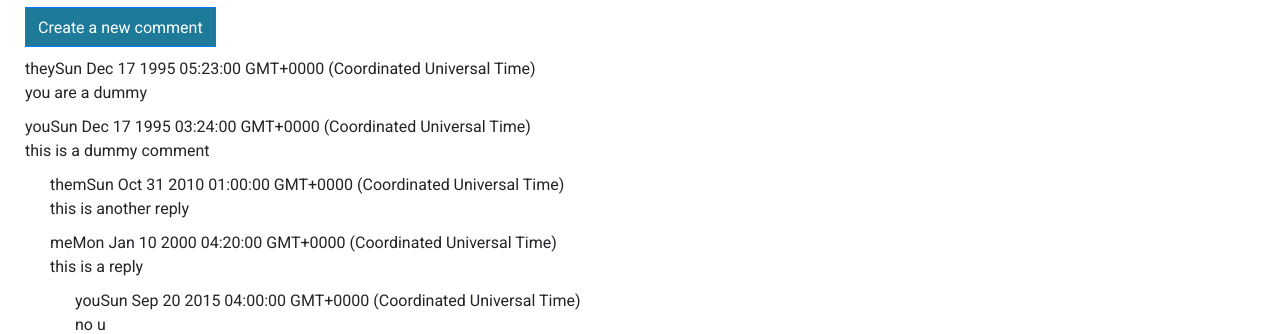
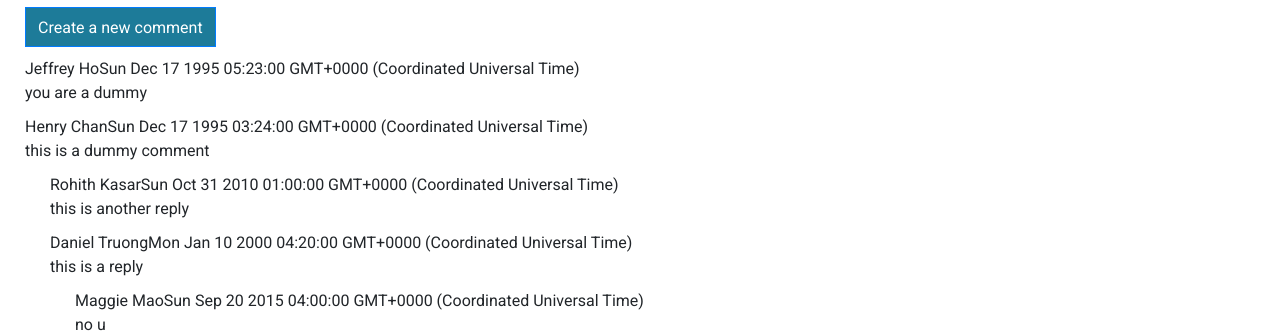
Before and after one commit to y-e-e-t-c-o-d-e/tag.it, a React (Create React App) app in the folder client/: page / in a window 1280 px wide. Shown: the part 793-1127 px from the top of the page. Built offline with nearby package versions, Linux system fonts and the light colour scheme; no server answers; sample sign-in values are in the browser's storage.

Commit message:
changed hardcoded comments to have names

```diff
--- a/client/src/pages/Home/index.jsx
+++ b/client/src/pages/Home/index.jsx
@@ -16,19 +16,19 @@ const Home = ({ currentUser, match }) => {
     // testing purposes
     const comments = [
         {
-            author: "you",
+            author: "Henry Chan",
             uuid: 1,
             time: new Date('December 17, 1995 03:24:00'),
             content: "this is a dummy comment",
             childList: [
                 {
-                    author: "me",
+                    author: "Daniel Truong",
                     uuid: 2,
                     time: new Date('January 10, 2000 04:20:00'),
                     content: "this is a reply",
                     childList: [
                         {
-                            author: "you",
+                            author: "Maggie Mao",
                             uuid: 3,
                             time: new Date('September 20, 2015 04:00:00'),
                             content: "no u",
@@ -37,7 +37,7 @@ const Home = ({ currentUser, match }) => {
                     ]
                 },
                 {
-                    author: "them",
+                    author: "Rohith Kasar",
                     uuid: 4,
                     time: new Date('October 31, 2010 01:00:00'),
                     content: "this is another reply",
@@ -46,7 +46,7 @@ const Home = ({ currentUser, match }) => {
             ]
         },
         {
-            author: "they",
+            author: "Jeffrey Ho",
             uuid: 5,
             time: new Date('December 17, 1995 05:23:00'),
             content: "you are a dummy",
```
